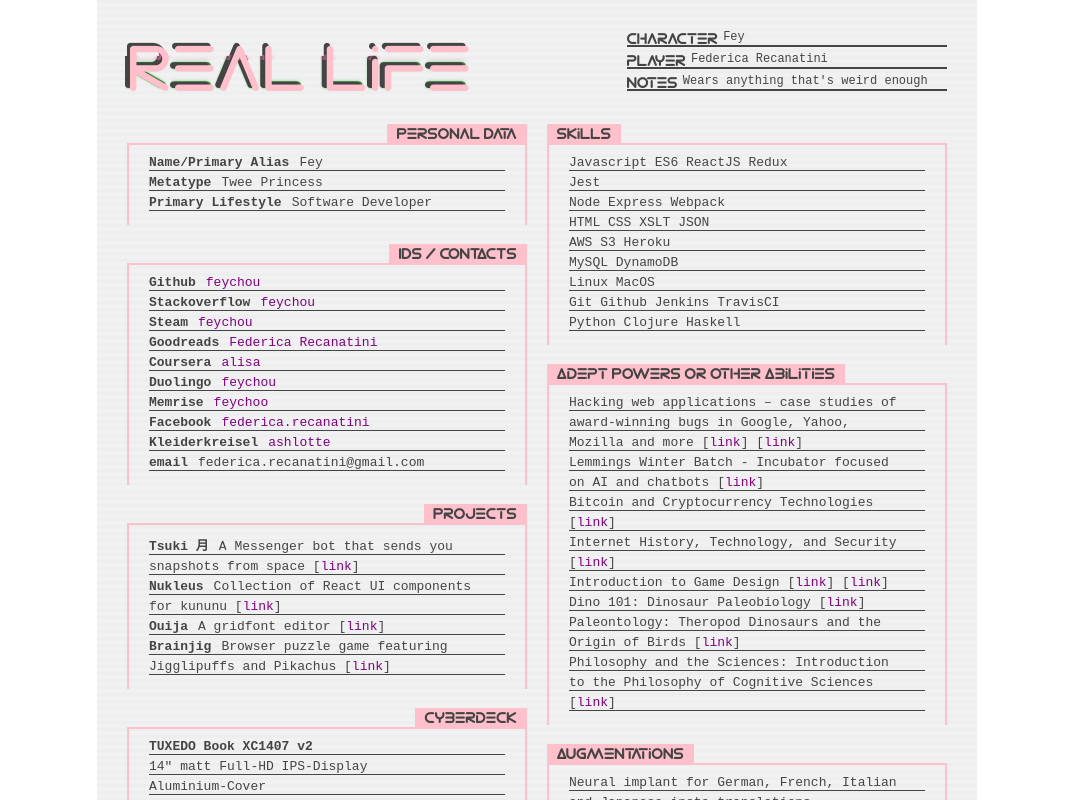
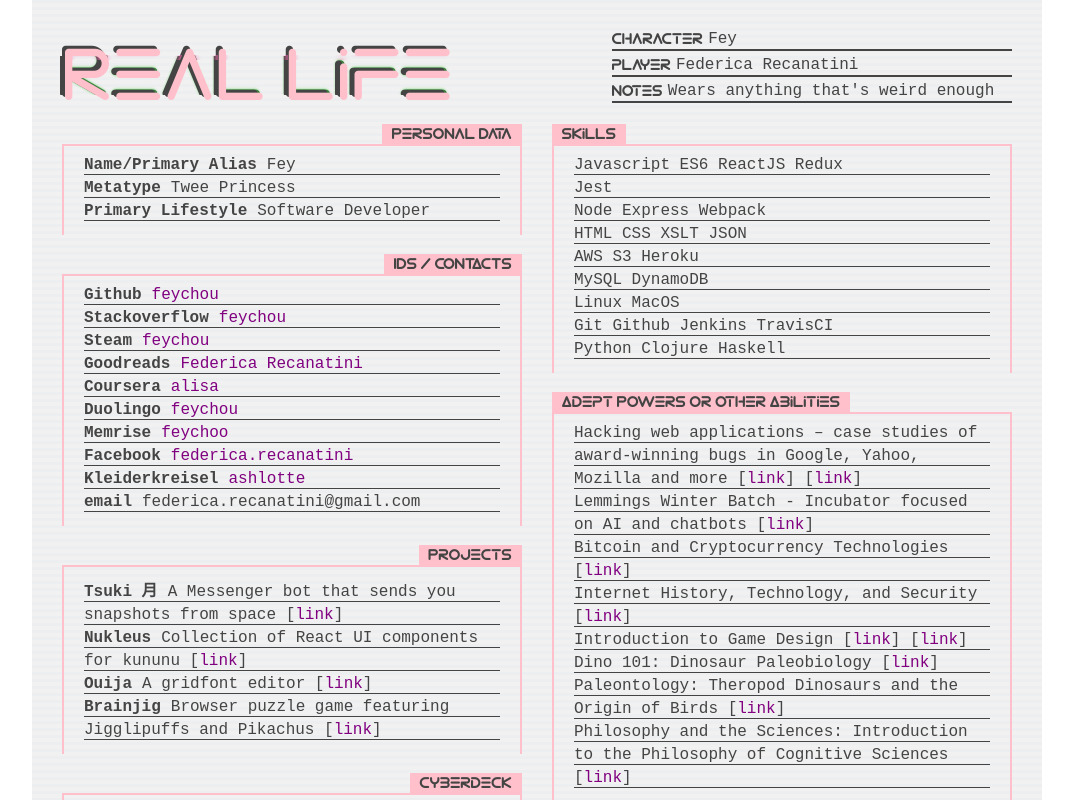
Before and after one commit to feychou/feychou.github.io, a React (Create React App) app: page / in a window 1280 px wide. Shown: the top 800 px of the page, without its empty margins (103-1176 px from the left). Built offline with nearby package versions, Linux system fonts and the light colour scheme.

Commit message:
Bigger on bigger screens

```diff
--- a/src/App.css
+++ b/src/App.css
@@ -163,18 +163,27 @@ a {
 
 
 @media (min-width: 1200px) {
-  .App {
-    max-width: 820px;
-    font-size: 13px;
+  .App,
+  .App-header {
+    font-size: 16px;
   }
 
-  .App-header {
-    font-size: 12px;
+  .App {
+    max-width: 950px;
+  }
+
+  .header-info-box {
+    width: 400px;
+  }
+
+  .logo,
+  .logo-2 {
+    font-size: 75px;
   }
 
   .body-column-left,
   .body-column-right {
-    width:400px;
+    width: 460px;
   }
 }
 
```
